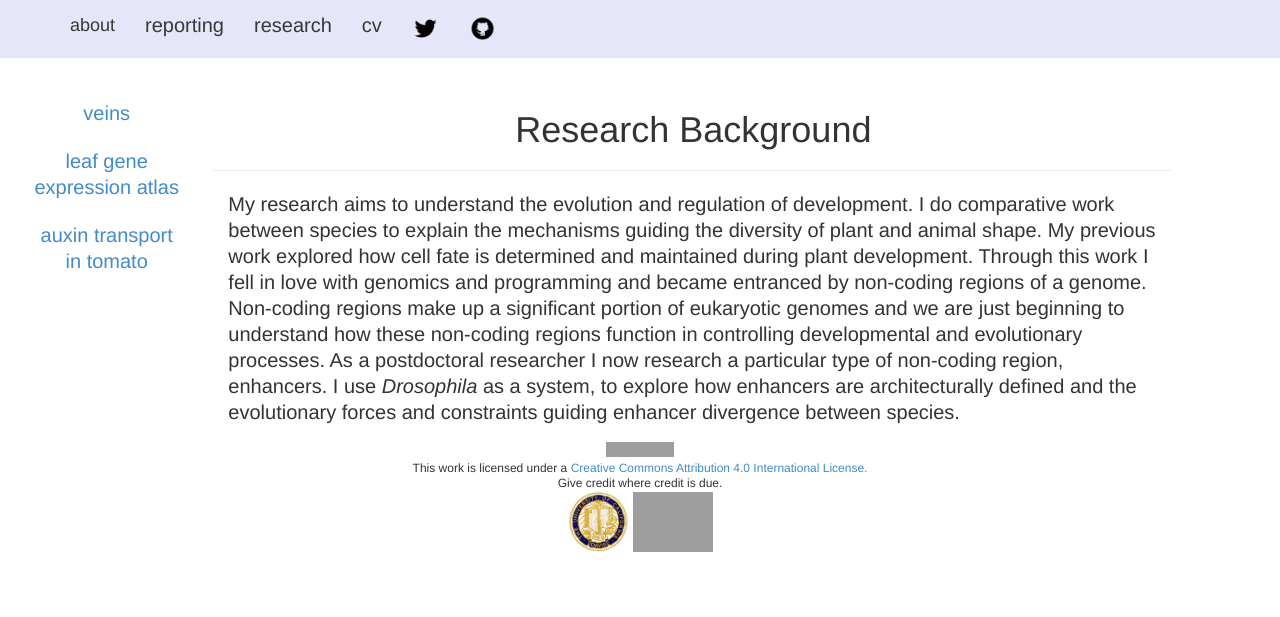
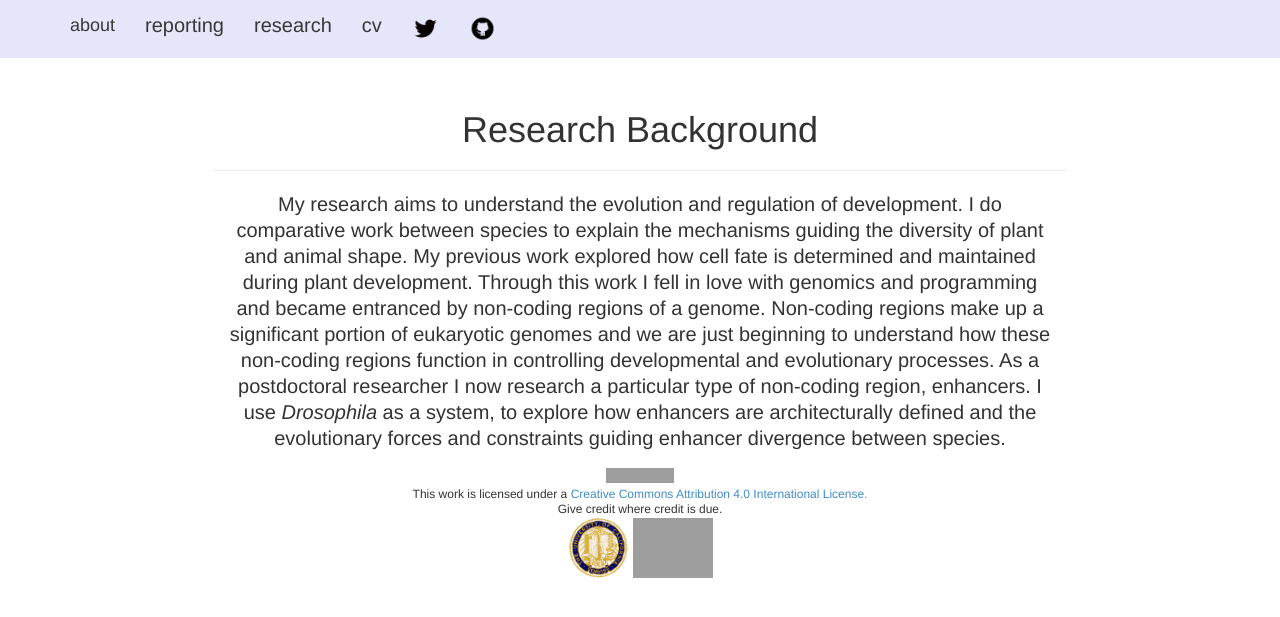
Before and after one commit to iamciera/creports, a Jekyll site: the page built from research/index.html, in a window 1280 px wide, cut to the strip 0-617 px from the top of the page. Built offline with Jekyll 4.4.1, drawn with Linux system fonts in a browser that asks for light colours; nearby versions of some CDN libraries; grey boxes are pictures that could not be loaded.

Commit message:
deleted old research

```diff
--- a/_layouts/research.html
+++ b/_layouts/research.html
@@ -2,14 +2,10 @@
 layout: default
 ---
 <div class="col-md-2 text-center">
-	<ul class="nav nav-stacked center">
-	<li><a href= "{{ site.baseurl }}/research/vein">veins</a></li>
-	<li><a href="{{ site.baseurl }}/research/LCM">leaf gene expression atlas</a></li>
-	<li><a href="{{ site.baseurl }}/research/PIN1">auxin transport in tomato</a></li>
 </div>
 
 
-<div class="col-md-9">
+<div class="col-md-8">
 
   {{ content }}
 
--- a/research/index.html
+++ b/research/index.html
@@ -5,5 +5,8 @@
   <h1>Research Background</h1>
   <hr />
 </div>
-        <p>
-        My research aims to understand the evolution and regulation of development. I do comparative work between species to explain the mechanisms guiding the diversity of plant and animal shape. My previous work explored how cell fate is determined and maintained during plant development. Through this work I fell in love with genomics and programming and became entranced by non-coding regions of a genome. Non-coding regions make up a significant portion of eukaryotic genomes and we are just beginning to understand how these non-coding regions function in controlling developmental and evolutionary processes. As a postdoctoral researcher I now research a particular type of non-coding region, enhancers. I use <i>Drosophila</i> as a system, to explore how enhancers are architecturally defined and the evolutionary forces and constraints guiding enhancer divergence between species.</p>
+<div align="center">
+	<p>
+        My research aims to understand the evolution and regulation of development. I do comparative work between species to explain the mechanisms guiding the diversity of plant and animal shape. My previous work explored how cell fate is determined and maintained during plant development. Through this work I fell in love with genomics and programming and became entranced by non-coding regions of a genome. Non-coding regions make up a significant portion of eukaryotic genomes and we are just beginning to understand how these non-coding regions function in controlling developmental and evolutionary processes. As a postdoctoral researcher I now research a particular type of non-coding region, enhancers. I use <i>Drosophila</i> as a system, to explore how enhancers are architecturally defined and the evolutionary forces and constraints guiding enhancer divergence between species.
+    </p>
+</div>
```
